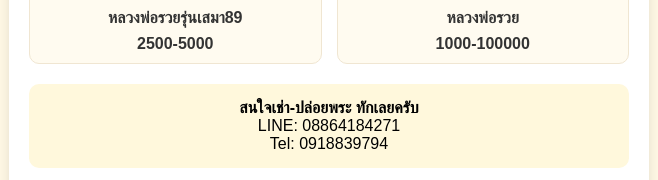
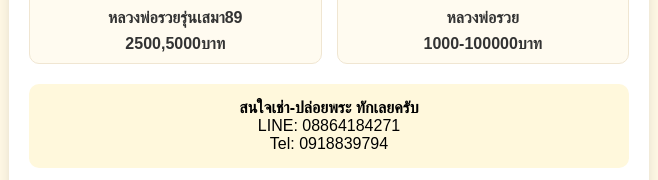
Before and after one commit to basbas1122b-alt/GitHub-s.io, a plain HTML site: page index.html in a window 1280 px wide. Shown: the part 350-530 px from the top of the page, 311-969 px from the left. Drawn offline with Linux system fonts and the light colour scheme.

Commit message:
Update index.html

```diff
--- a/index.html
+++ b/index.html
@@ -29,13 +29,13 @@
             <div class="phra-card">
                 <img src="IMG_3187.jpeg" alt="พระเครื่อง">
                 <p>หลวงพ่อรวยรุ่นเสมา89</p>
-                <p class=phra">2500-5000</p>
+                <p class=phra">2500,5000บาท </p>
 
             </div>
             <div class="phra-card">
                 <img src="IMG_3190.jpeg" alt="พระเครื่อง">
                 <p>หลวงพ่อรวย</p>
-                <p class=phra">1000-100000</p>
+                <p class=phra">1000-100000บาท </p>
             </div>
         </div>
 
```
